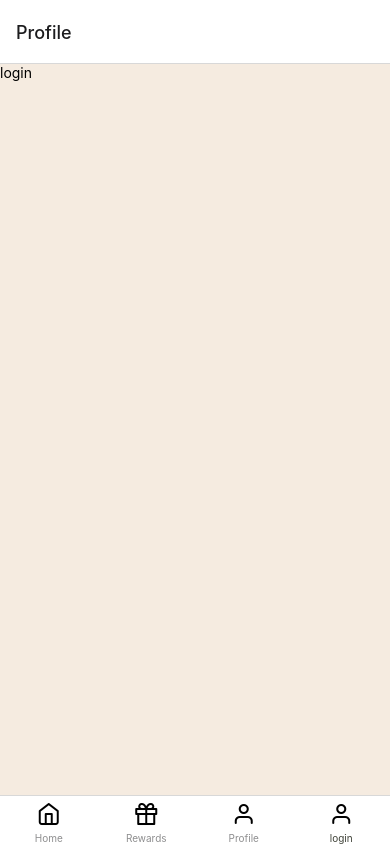
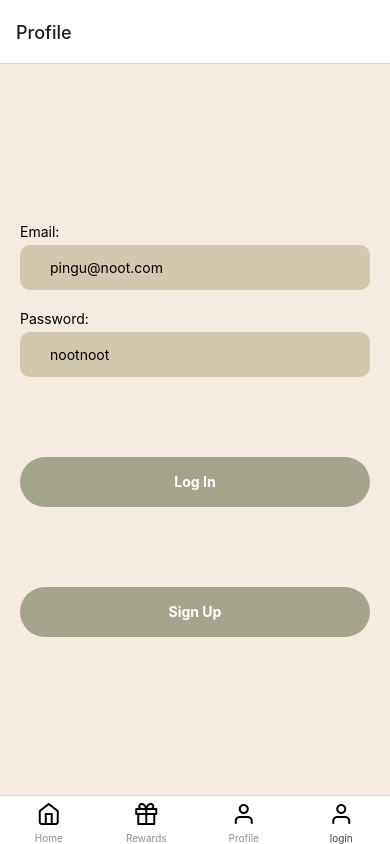
Before and after one commit to QDS2024/WellQuest, a React Native app in the folder client/: screen /login in a window 390 px wide. Built offline with nearby package versions, Linux system fonts and the light colour scheme.

Commit message:
log in page ui

```diff
--- a/client/components/register/login.jsx
+++ b/client/components/register/login.jsx
@@ -1,84 +1,97 @@
-import { StatusBar } from "expo-status-bar";
 import React, { useState } from "react";
 import {
   StyleSheet,
   Text,
+  TextInput,
   View,
-  Image,
-  TextInput,
-  Button,
   TouchableOpacity,
 } from "react-native";
+import { Feather } from "@expo/vector-icons";
+import Colors from "../../colors";
+
+function InfoInput({ title, value, onChange }) {
+  return (
+    <View style={styles.inputContainer}>
+      <Text>{title}:</Text>
+      <View style={styles.inputView}>
+        <TextInput
+          style={styles.TextInput}
+          placeholder={title}
+          placeholderTextColor={Colors.green}
+          onChangeText={onChange}
+          value={value}
+        />
+      </View>
+    </View>
+  );
+}
+
 export default function LoginPage() {
-  const [email, setEmail] = useState("");
-  const [password, setPassword] = useState("");
-  return <Text>login</Text>;
+  const userInfo = {
+    //username: "Pingu Smith",
+    email: "pingu@noot.com",
+    password: "nootnoot"
+  };
+
+  //const [username, setUsername] = useState(userData.username);
+  const [email, setEmail] = useState(userInfo.email);
+  const [password, setPassword] = useState(userInfo.password);
+
+  return (
+    <View style={styles.container}>
+
+      <View style={styles.inputs}>
+        <InfoInput title="Email" value={email} onChange={setEmail} />
+        <InfoInput title="Password" value={password} onChange={setPassword} />
+      </View>
+
+      <TouchableOpacity style={styles.signinBtn}>
+        <Text style={styles.saveText}>Log In</Text>
+      </TouchableOpacity>
+      <TouchableOpacity style={styles.signinBtn}>
+        <Text style={styles.saveText}>Sign Up</Text>
+      </TouchableOpacity>
+
+
+    </View>
+  );
 }
-//     <View style={styles.container}>
-//       <Image style={styles.image} source={require("./assets/icon.png")} />
-//       <StatusBar style="auto" />
-//       <View style={styles.inputView}>
-//         <TextInput
-//           style={styles.TextInput}
-//           placeholder="Email."
-//           placeholderTextColor="#3F4238"
-//           onChangeText={(email) => setEmail(email)}
-//         />
-//       </View>
-//       <View style={styles.inputView}>
-//         <TextInput
-//           style={styles.TextInput}
-//           placeholder="Password."
-//           placeholderTextColor="#3F4238"
-//           secureTextEntry={true}
-//           onChangeText={(password) => setPassword(password)}
-//         />
-//       </View>
-//       <TouchableOpacity>
-//         <Text style={styles.forgot_button}>Forgot Password?</Text>
-//       </TouchableOpacity>
-//       <TouchableOpacity style={styles.loginBtn}>
-//         <Text style={styles.loginText}>LOGIN</Text>
-//       </TouchableOpacity>
-//     </View>
-//   );
-// }
-// const styles = StyleSheet.create({
-//   container: {
-//     flex: 1,
-//     backgroundColor: "#F5EBE0",
-//     alignItems: "center",
-//     justifyContent: "center",
-//   },
-//   image: {
-//     marginBottom: 40,
-//   },
-//   inputView: {
-//     backgroundColor: "#D4C7B0",
-//     borderRadius: 30,
-//     width: "70%",
-//     height: 45,
-//     marginBottom: 20,
-//     alignItems: "center",
-//   },
-//   TextInput: {
-//     height: 50,
-//     flex: 1,
-//     padding: 10,
-//     marginLeft: 20,
-//   },
-//   forgot_button: {
-//     height: 30,
-//     marginBottom: 30,
-//   },
-//   loginBtn: {
-//     width: "80%",
-//     borderRadius: 25,
-//     height: 50,
-//     alignItems: "center",
-//     justifyContent: "center",
-//     marginTop: 40,
-//     backgroundColor: "A5A58D",
-//   },
-//}
-//)
+
+const styles = StyleSheet.create({
+  container: {
+    padding: 20,
+    gap: 80,
+    flex: 1,
+    justifyContent:"center",
+  },
+  inputs: {
+    gap: 20,
+  },
+  inputContainer: {
+    gap: 5,
+  },
+  inputView: {
+    backgroundColor: Colors.lighGray,
+    borderRadius: 10,
+    width: "100%",
+    height: 45,
+  },
+  TextInput: {
+    height: 50,
+    flex: 1,
+    padding: 10,
+    marginLeft: 20,
+  },
+  signinBtn: {
+    width: "100%",
+    borderRadius: 25,
+    height: 50,
+    alignItems: "center",
+    justifyContent: "center",
+    backgroundColor: Colors.green,
+  },
+  saveText: {
+    color: "white",
+    fontWeight: "bold",
+  },
+});
```
